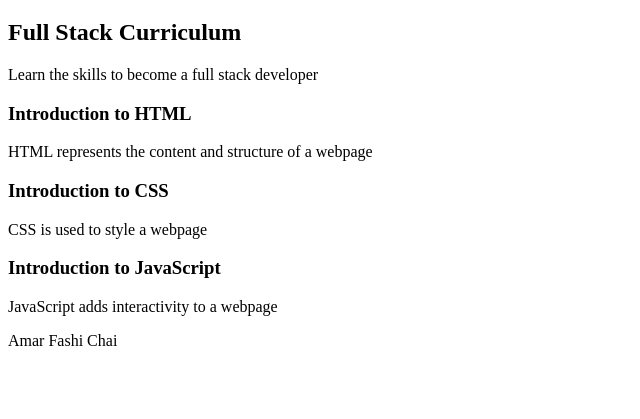
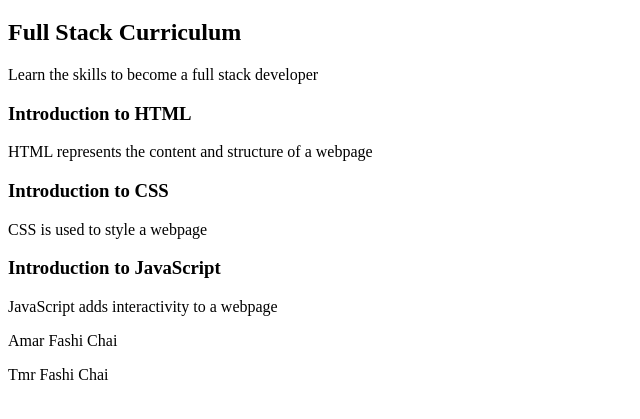
Before and after one commit to A13Azad/Curriculum-Outline, a plain HTML site: page index.html in a window 1280 px wide. Shown: the part 61-480 px from the top of the page, without its empty margins (0-640 px from the left). Drawn offline with Linux system fonts and the light colour scheme.

Commit message:
added a new paragraph

```diff
--- a/index.html
+++ b/index.html
@@ -19,5 +19,6 @@
     <h3>Introduction to JavaScript</h3>
     <p>JavaScript adds interactivity to a webpage</p>
     <p>Amar Fashi Chai</p>
+    <p>Tmr Fashi Chai</p>
 </body>
 </html>
```
